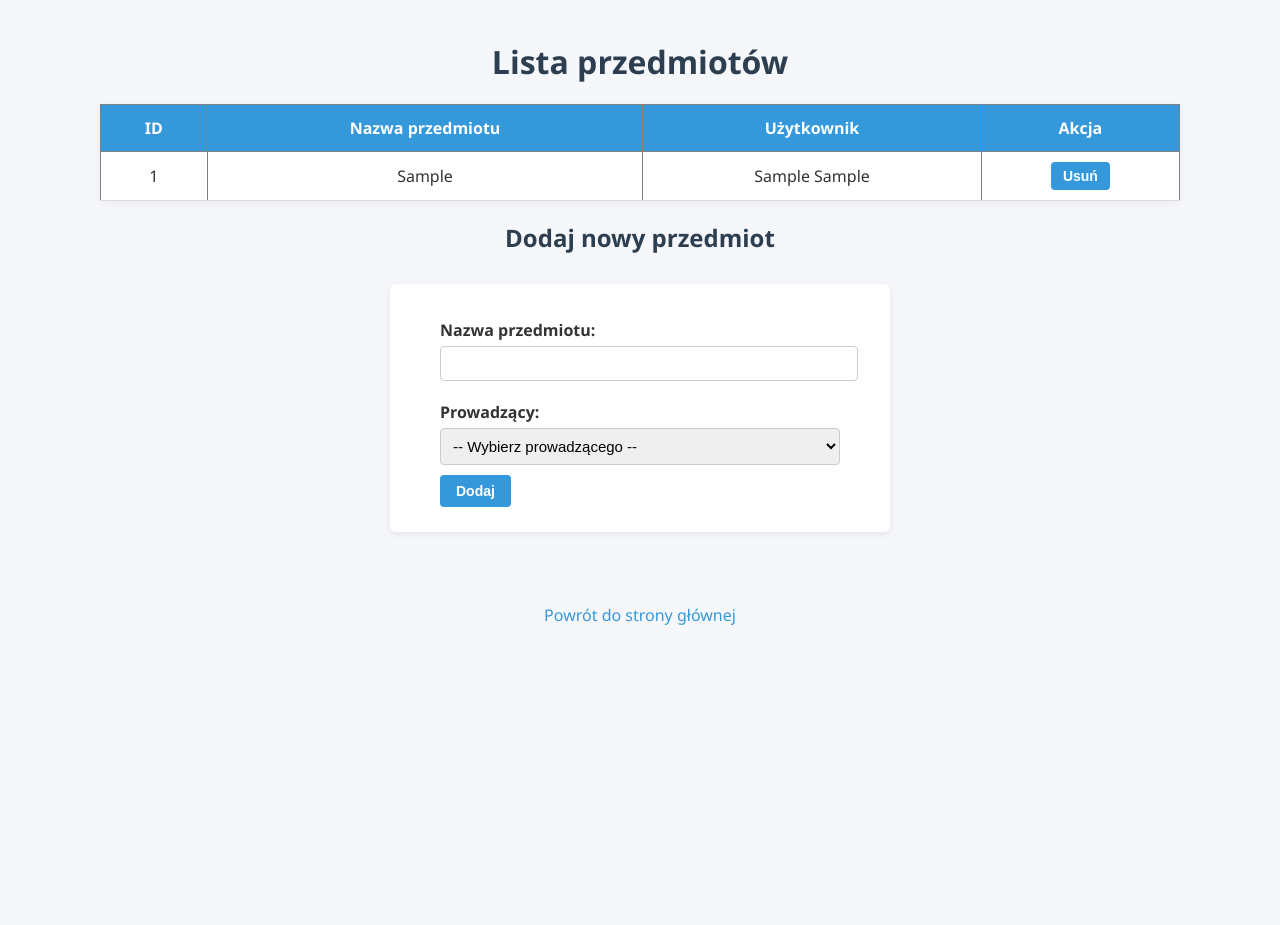
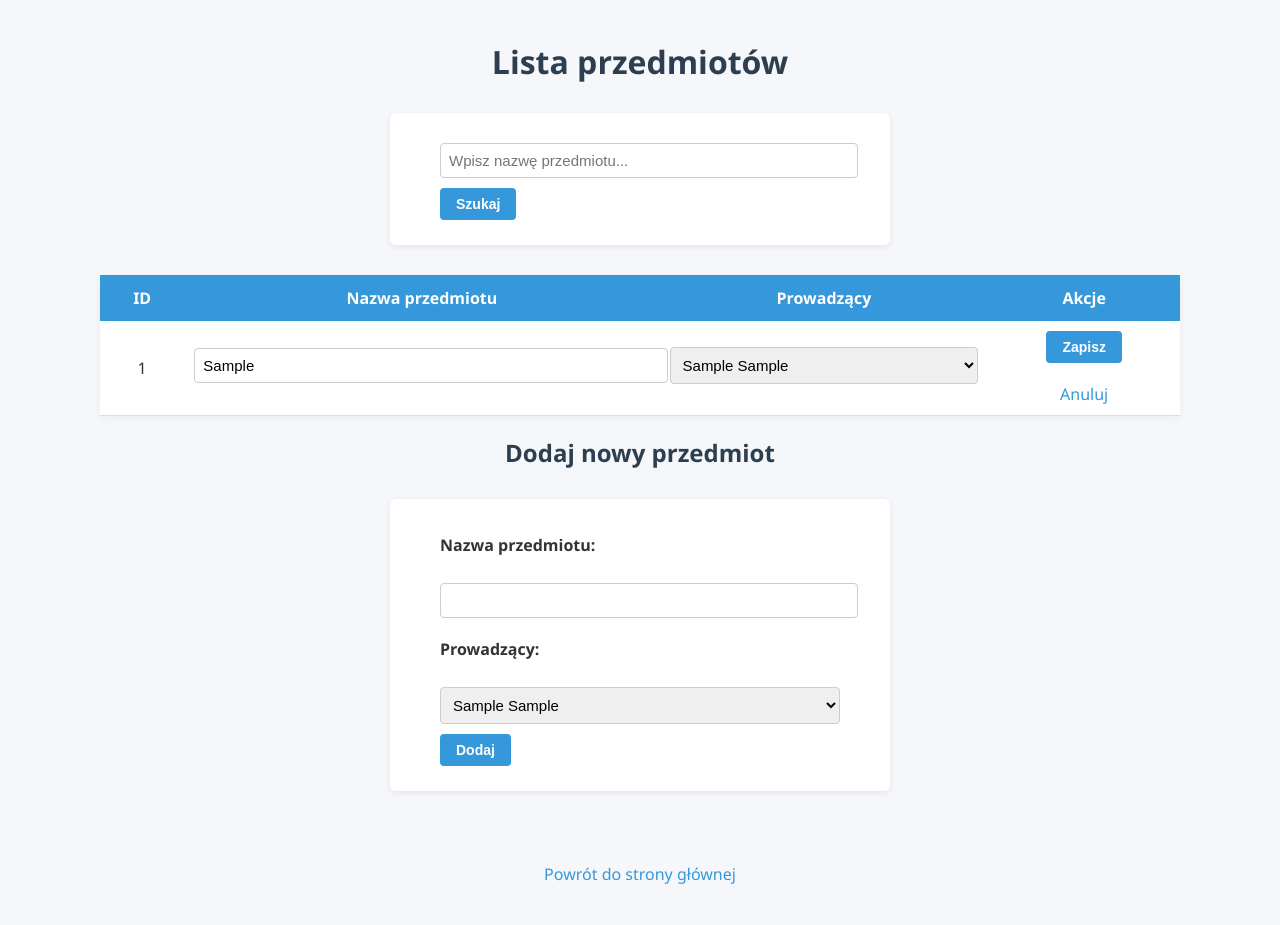
Before and after one commit to lanchesterr/rezerwacja-sal, a Flask app: page /przedmioty?edit=1 in a window 1280 px wide. Before the commit the page ends 625 px from the top, so only its background shows below. Run offline with Flask 3, Linux system fonts and the light colour scheme; tables that the repository leaves empty hold one stand-in row (values such as "Sample post").

Commit message:
Update przedmioty.html (dodane wyszukiwanie)

```diff
--- a/reserwacje-sal-main/app/templates/przedmioty.html
+++ b/reserwacje-sal-main/app/templates/przedmioty.html
@@ -7,53 +7,81 @@
 </head>
 <body>
     <h1>Lista przedmiotów</h1>
-    <table border="1">
+
+    <form method="GET" action="{{ url_for('main.przedmioty') }}">
+    <input type="text" name="szukaj" placeholder="Wpisz nazwę przedmiotu..." value="{{ request.args.get('szukaj', '') }}">
+    <button type="submit">Szukaj</button>
+    </form>
+
+
+  {% if err %}
+    <p style="color: red;">{{ err }}</p>
+  {% endif %}
+
+  <table>
     <thead>
       <tr>
         <th>ID</th>
         <th>Nazwa przedmiotu</th>
-                <th>Użytkownik</th>
-                <th>Akcja</th>
+        <th>Prowadzący</th>
+        <th>Akcje</th>
       </tr>
     </thead>
     <tbody>
       {% for p in przedmioty %}
+        {% if request.args.get('edit') == p.id_przedmiotu|string %}
+        <tr>
+          <form method="POST" action="{{ url_for('main.edytuj_przedmiot', id=p.id_przedmiotu) }}">
+            <td>{{ p.id_przedmiotu }}</td>
+            <td><input type="text" name="nazwa_przedmiotu" value="{{ p.nazwa_przedmiotu }}" required></td>
+            <td>
+              <select name="id_uzytkownika" required>
+                {% for u in uzytkownicy %}
+                  <option value="{{ u.id_uzytkownika }}" {% if u.id_uzytkownika == p.id_uzytkownika %}selected{% endif %}>
+                    {{ u.imie }} {{ u.nazwisko }}
+                  </option>
+                {% endfor %}
+              </select>
+            </td>
+            <td>
+              <button type="submit">Zapisz</button>
+              <a href="{{ url_for('main.przedmioty') }}">Anuluj</a>
+            </td>
+          </form>
+        </tr>
+        {% else %}
         <tr>
           <td>{{ p.id_przedmiotu }}</td>
           <td>{{ p.nazwa_przedmiotu }}</td>
           <td>{{ p.uzytkownik.imie }} {{ p.uzytkownik.nazwisko }}</td>
           <td>
-                    <form action="{{ url_for('main.usun_przedmiot', id=p.id_przedmiotu) }}" method="POST" style="display:inline;">
-                        <button type="submit" onclick="return confirm('Na pewno usunąć?')">Usuń</button>
+            <form method="POST" action="{{ url_for('main.usun_przedmiot', id=p.id_przedmiotu) }}" style="display:inline;">
+              <button type="submit">Usuń</button>
             </form>
+            <a href="{{ url_for('main.przedmioty', edit=p.id_przedmiotu) }}">Edytuj</a>
           </td>
         </tr>
+        {% endif %}
       {% endfor %}
     </tbody>
   </table>
 
   <h2>Dodaj nowy przedmiot</h2>
   <form method="POST" action="{{ url_for('main.przedmioty') }}">
-        <label for="nazwa_przedmiotu">Nazwa przedmiotu:</label>
+    <label for="nazwa_przedmiotu">Nazwa przedmiotu:</label><br>
     <input type="text" name="nazwa_przedmiotu" required><br>
 
-        <label for="id_uzytkownika">Prowadzący:</label>
+    <label for="id_uzytkownika">Prowadzący:</label><br>
     <select name="id_uzytkownika" required>
-            <option value="">-- Wybierz prowadzącego --</option>
       {% for u in uzytkownicy %}
         <option value="{{ u.id_uzytkownika }}">{{ u.imie }} {{ u.nazwisko }}</option>
       {% endfor %}
-        </select>
+    </select><br>
 
     <button type="submit">Dodaj</button>
   </form>
 
-
   <br>
   <a href="/">Powrót do strony głównej</a>
-
-    {% if err %}
-        <script>alert("{{ err|e}}");</script>
-    {% endif %}
 </body>
 </html>
```
Lines whose indentation alone changed are shown as unchanged.
